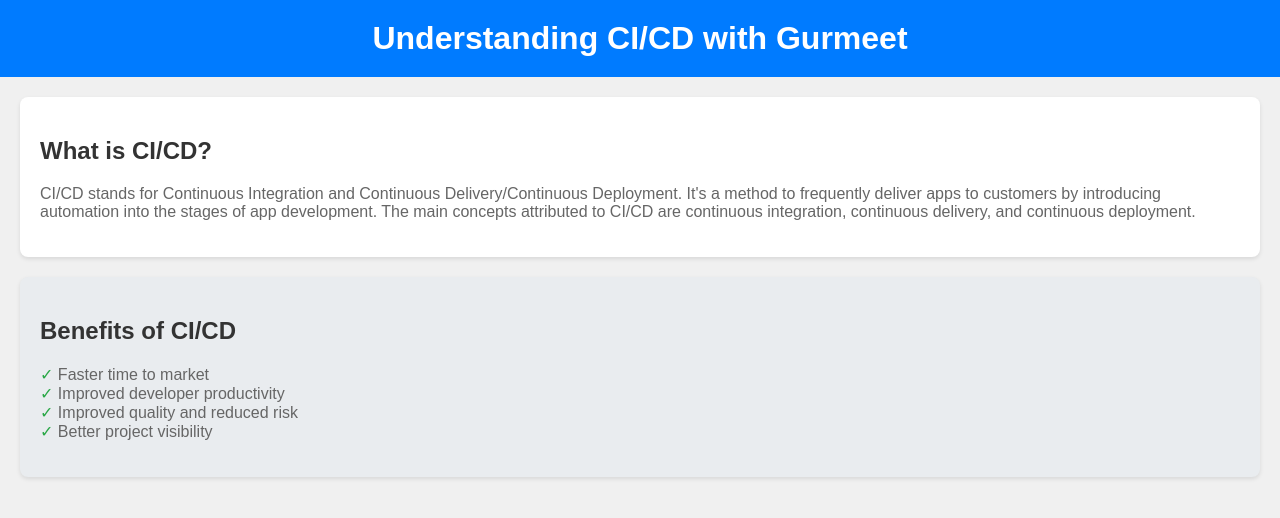
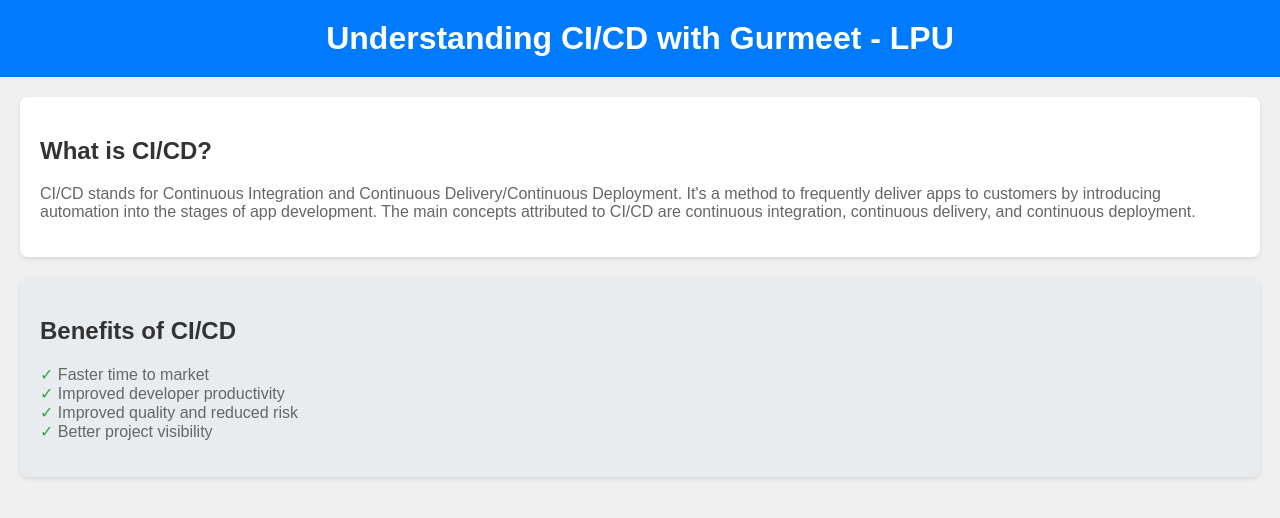
Before and after one commit to scifigurmeet/reels, a plain HTML site: page index.html in a window 1280 px wide. Drawn offline with Linux system fonts and the light colour scheme.

Commit message:
Update index.html

```diff
--- a/index.html
+++ b/index.html
@@ -8,7 +8,7 @@
 </head>
 <body>
     <header>
-        <h1>Understanding CI/CD with Gurmeet</h1>
+        <h1>Understanding CI/CD with Gurmeet - LPU</h1>
     </header>
     <section id="ci-cd-intro">
         <h2>What is CI/CD?</h2>
```
